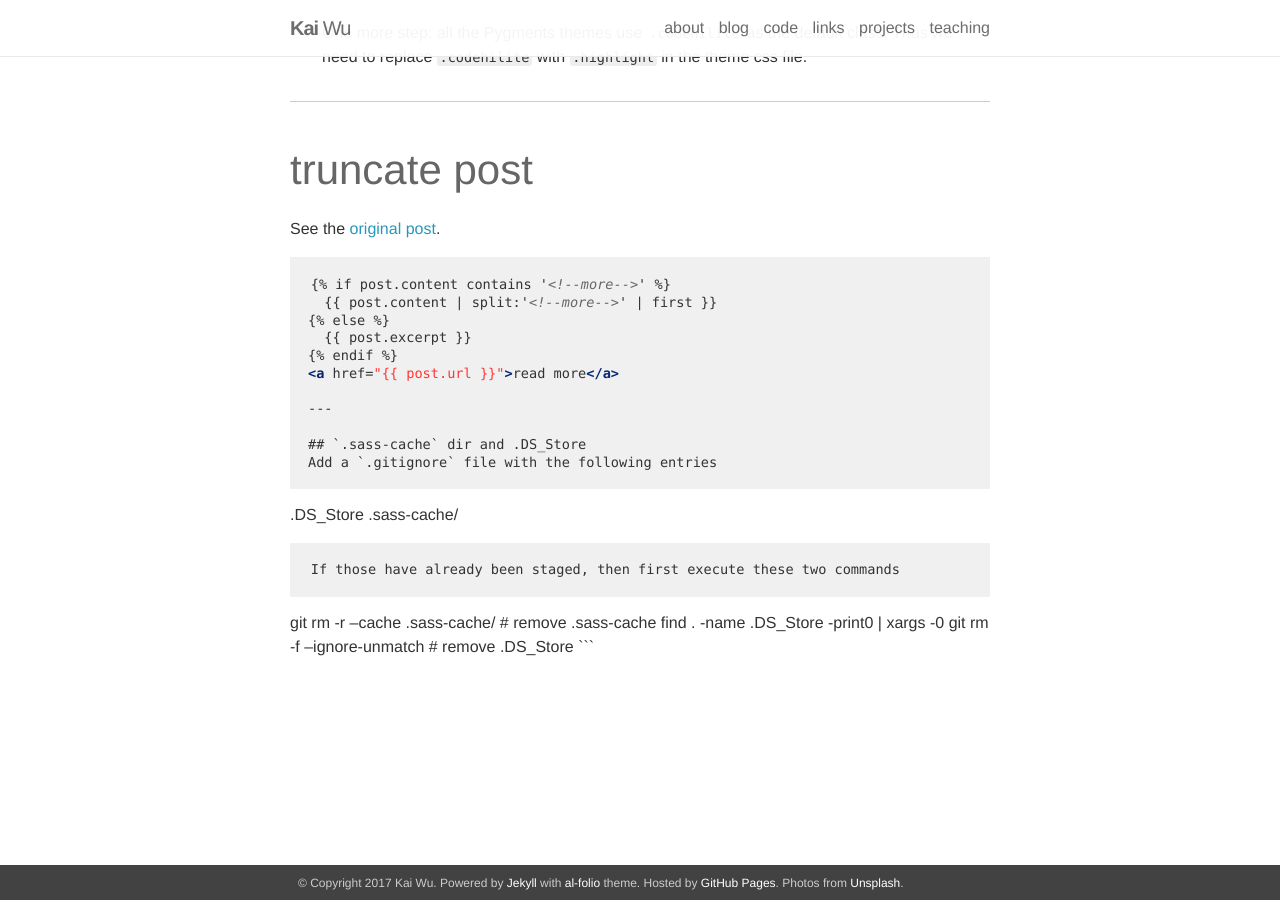
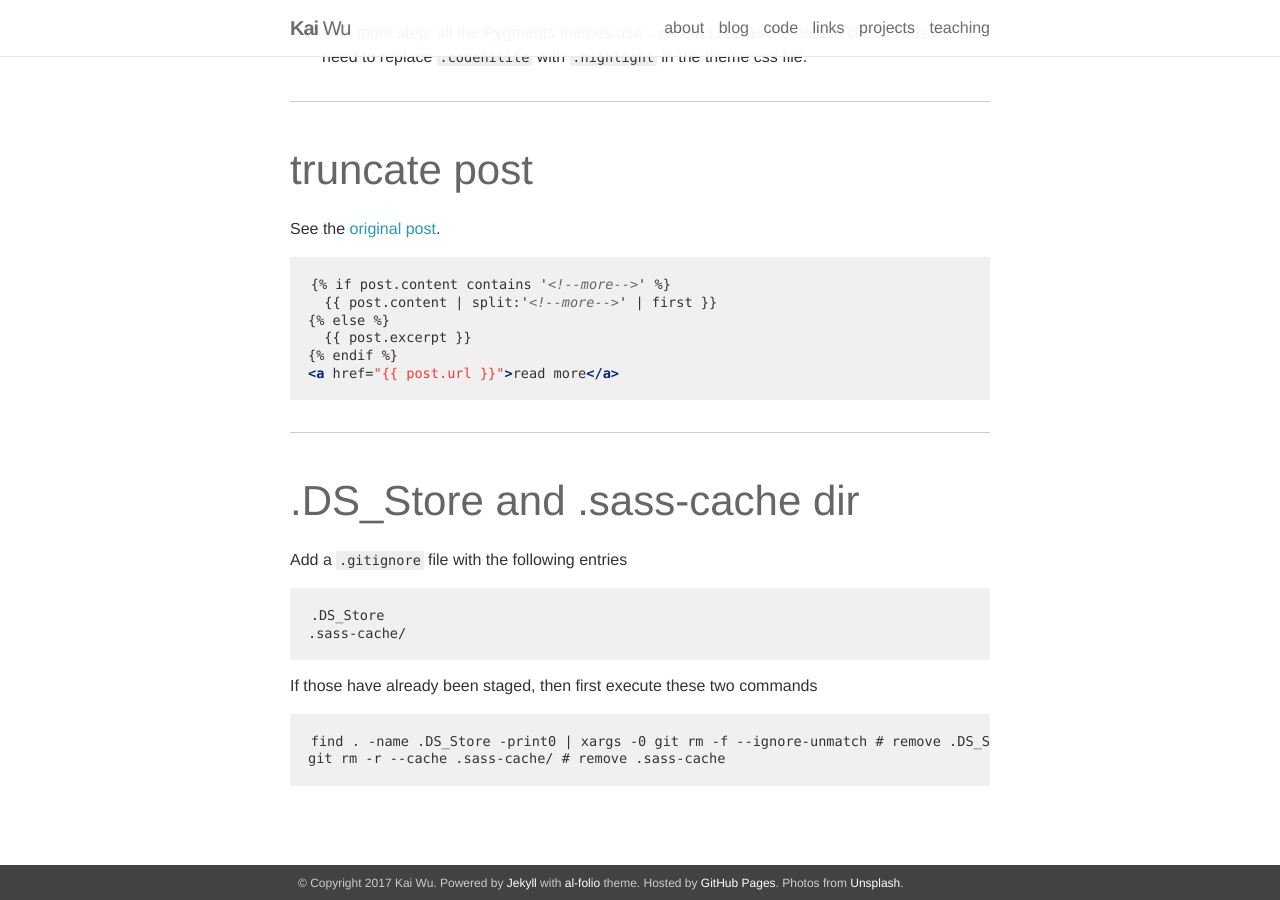
Before and after one commit to imkaywu/imkaywu.github.io, a Jekyll site: the page built from _posts/2017-06-14-jekyll-template-change.md, in a window 1280 px wide and 900 px high, scrolled down 1185 px. Built offline with Jekyll 4.4.1, drawn with Linux system fonts in a browser that asks for light colours; nearby versions of some CDN libraries.

````diff
--- a/_posts/2017-06-14-jekyll-template-change.md
+++ b/_posts/2017-06-14-jekyll-template-change.md
@@ -56,10 +56,11 @@ See the [original post](http://briankhuu.com/blog/self/jekyll/2014/12/03/post-tr
   {{ post.excerpt }}
 {% endif %}
 <a href="{{ post.url }}">read more</a>{% endraw %}
+```
 
 ---
 
-## `.sass-cache` dir and .DS_Store
+## .DS_Store and .sass-cache dir
 Add a `.gitignore` file with the following entries
 ```
 .DS_Store
@@ -67,6 +68,6 @@ Add a `.gitignore` file with the following entries
 ```
 If those have already been staged, then first execute these two commands
 ```
+find . -name .DS_Store -print0 | xargs -0 git rm -f --ignore-unmatch # remove .DS_Store
 git rm -r --cache .sass-cache/ # remove .sass-cache
-find . -name .DS_Store -print0 | xargs -0 git rm -f --ignore-unmatch # remove .DS_Store
 ```
````
Also changed, not shown: _pages/links.md (+15 -0 lines), 2 other files.
